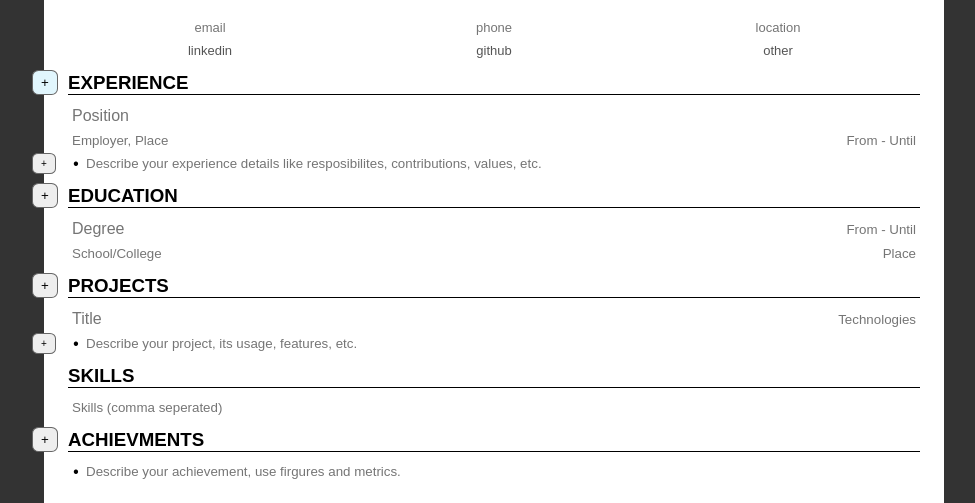
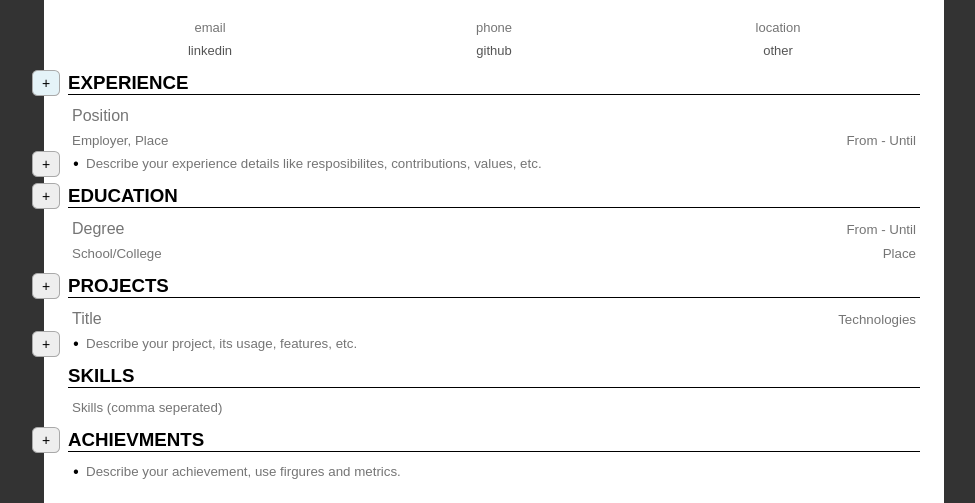
Before and after one commit to k2maan/easy-resume, a React (Vite) app: page / in a window 1280 px wide. In both pictures the pointer is over the button 190 px from the left and 276 px from the top of the page. Shown: the part 194-697 px from the top of the page, without its empty margins (146-1121 px from the left). Built offline with nearby package versions, Linux system fonts and the light colour scheme.

Commit message:
Improved: styling for add and remove buttons

```diff
--- a/src/App.css
+++ b/src/App.css
@@ -78,12 +78,18 @@ input[name="name"] {
 .button-add-details,
 .button-remove-details {
 	z-index: 100;
-	border-radius: 25%;
-	border: 1px solid #666;
-	padding: 4px 8px;
+	border-radius: 20%;
+	border: 1px solid #a9a9a9;
+	padding: 4px 9px;
 	background-color: #eee;
 	color: #000;
 	cursor: pointer;
+	font-size: 14px !important;
+}
+
+.button-remove,
+.button-remove-details {
+	padding: 4px 12px;
 }
 
 .button-add:hover,
@@ -91,12 +97,17 @@ input[name="name"] {
 .button-add-details:hover,
 .button-remove-details:hover {
 	z-index: 100;
-	border-radius: 25%;
-	border: 1px solid #666;
-	padding: 4px 8px;
-	background-color: #e1f6fd;
+	border-radius: 20%;
+	border: 1px solid #a9a9a9;
+	padding: 4px 9px;
+	background-color: #e5f3f8;
 	color: #000;
 	cursor: pointer;
+}
+
+.button-remove:hover,
+.button-remove-details:hover {
+	padding: 4px 12px;
 }
 
 .button-add,
```
